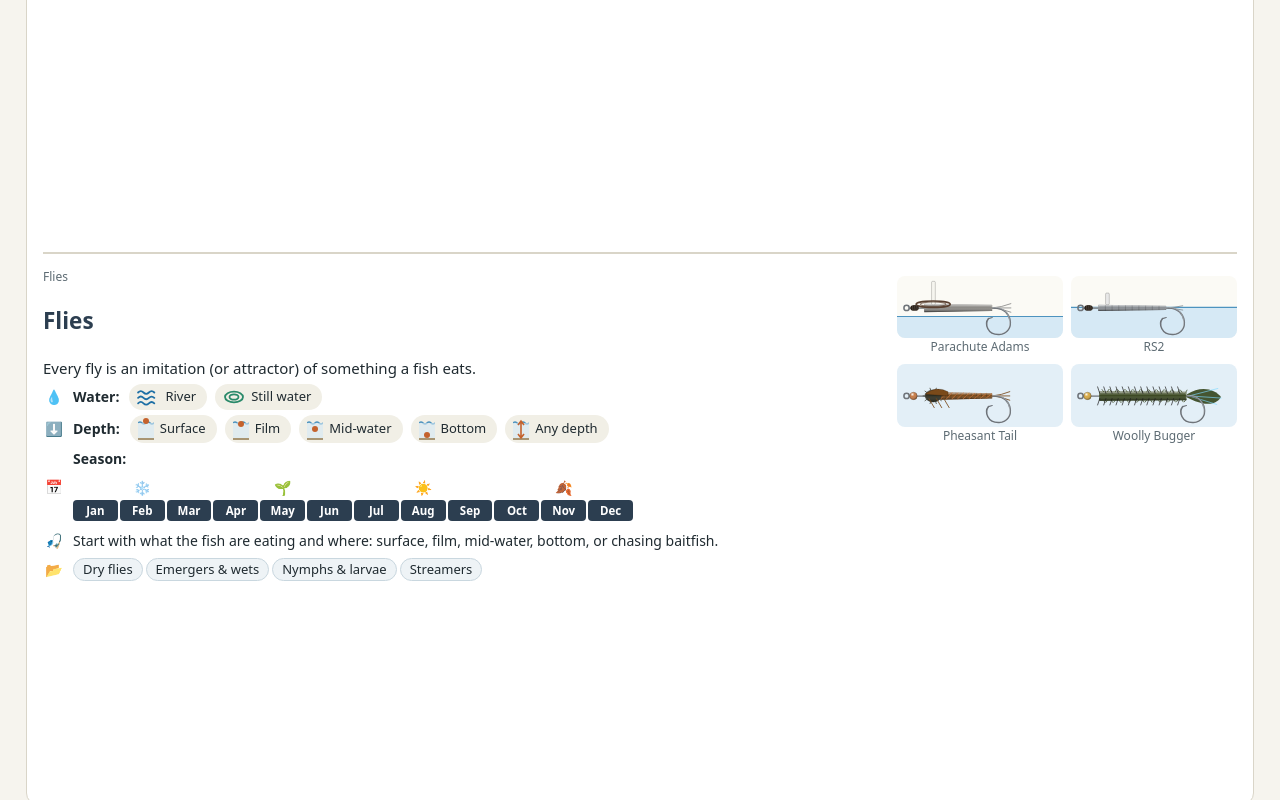
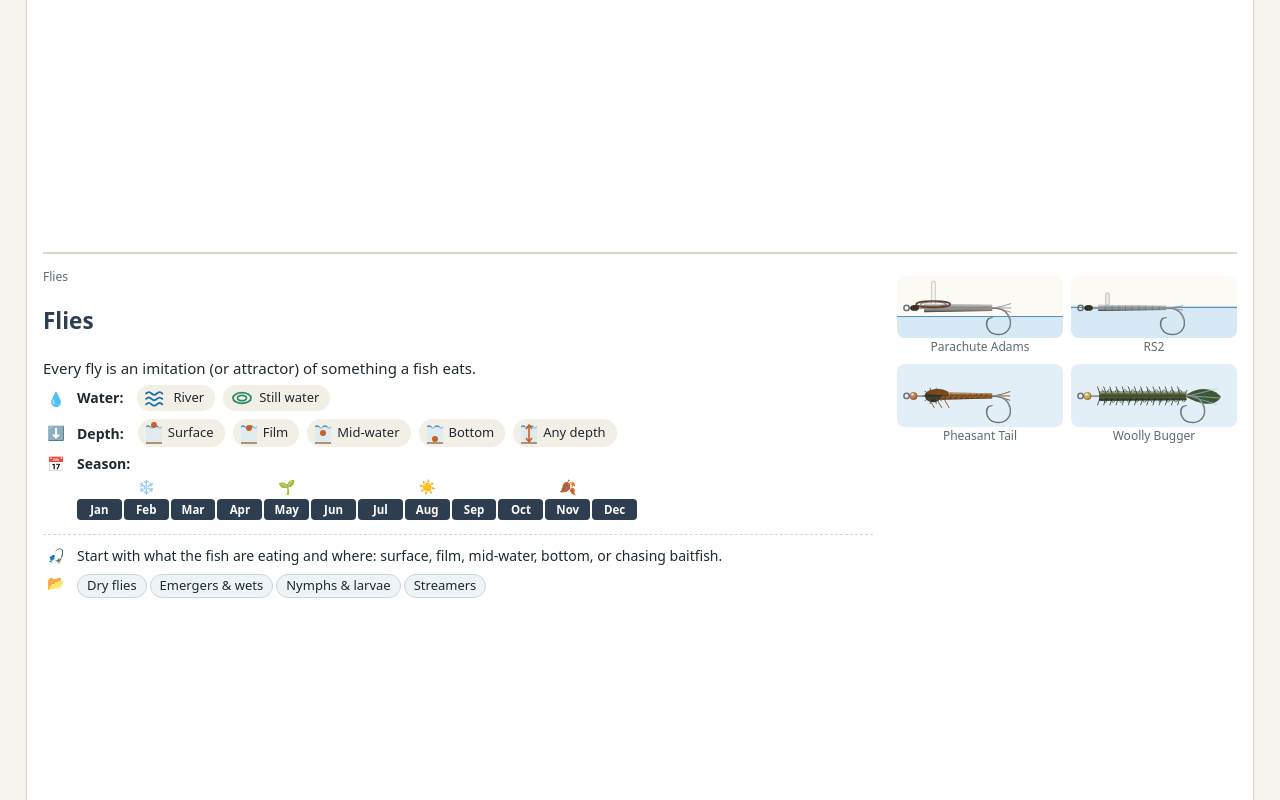
Before and after one commit to tannerpolley/fly-tree, a plain HTML site: page index.html in a window 1280 px wide. Shown: the part 508-1308 px from the top of the page. Drawn offline with Linux system fonts and the light colour scheme.

Commit message:
Align info-row icons to their labels; group quick facts vs. how-to rows
Co-Authored-By: Claude Sonnet 5.5 <noreply@anthropic.com>

```diff
--- a/index.html
+++ b/index.html
@@ -24,9 +24,10 @@ section{display:none;padding:16px 26px 50px}section.on{display:block}
 .pgrid{display:grid;grid-template-columns:1fr minmax(260px,340px);gap:24px;align-items:start}
 .facts{display:flex;gap:8px;flex-wrap:wrap;align-items:center;margin:8px 0}
 .fact{display:inline-flex;gap:6px;align-items:center;font-size:13px;background:#f1efe6;border-radius:999px;padding:3px 11px 3px 8px}
-.cal{display:grid;grid-template-columns:repeat(12,1fr);gap:2px;max-width:560px;margin:8px 0 4px}
+.cal{display:grid;grid-template-columns:repeat(12,1fr);gap:2px;max-width:560px;margin:2px 0 4px}
 .cal div{text-align:center;font-size:11.5px;border-radius:4px;padding:2px 0;background:#ece9dc;color:#8a8f94}.cal .on{color:#fff;font-weight:700}.cal .se{background:none;font-size:14px;padding:0}
-.row{margin:5px 0;font-size:14px;display:flex;gap:8px;align-items:center}.row .ic{flex:0 0 22px;text-align:center}.row ul{margin:0;padding-left:16px}
+.row{margin:6px 0;font-size:14px;display:grid;grid-template-columns:26px 1fr;gap:8px;align-items:start}
+.row .ic{text-align:center;line-height:1.5}.row .ic.tall{line-height:28px}.rowsep{border:0;border-top:1px dashed var(--line);margin:10px 0}.row .ic{flex:0 0 22px;text-align:center}.row ul{margin:0;padding-left:16px}
 .rchip{display:inline-block;background:#f4efe3;border:1px solid #e0d8c2;border-radius:6px;padding:1px 8px;margin:2px 3px 2px 0;font-size:13px}
 .pcols{columns:2 300px;column-gap:26px}.pcols .dl{break-inside:avoid;margin:0 0 10px}
 .mont{grid-template-columns:repeat(2,1fr)!important}
@@ -45,7 +46,7 @@ table{border-collapse:collapse;width:100%}th,td{border-bottom:1px solid var(--li
 
 .glh{margin:22px 0 8px}.glgrid{display:grid;grid-template-columns:repeat(auto-fill,minmax(300px,1fr));gap:10px}.glcard{background:#fff;border:1px solid var(--line);border-radius:10px;padding:10px 12px;font-size:14px}.glcard b{display:block;margin-bottom:2px}
 .chain{display:flex;flex-wrap:wrap;gap:6px;align-items:center;margin:5px 0 2px}.chain span{background:#eef3f6;border:1px solid #c9d7df;border-radius:8px;padding:3px 9px;font-size:13px}.chain .fl{background:#fff3e8;border-color:#e6b98d;font-weight:700}.chain i{color:#c4622d;font-style:normal}
-.facts b{margin-right:2px}.row>div,.row>span:last-child{flex:1;min-width:0}.row .facts{margin:0;align-items:center}.row .cal{width:100%}
+.facts b,.sw b{margin-right:6px;min-width:0}.sw{gap:0}.sw .swb{margin-left:0}.row>div,.row>span:last-child{min-width:0}.row .facts{margin:0;align-items:center}.row .cal{width:100%}
 .swb{width:26px;height:26px;border-radius:50%;border:2px solid #fff;box-shadow:0 0 0 1px #9aa5ac;cursor:pointer;margin-right:7px;padding:0;vertical-align:middle}.swb.on{box-shadow:0 0 0 3px #1f2a30}.sw{display:flex;align-items:center;flex-wrap:wrap;gap:2px}
 .mnav{display:flex;gap:10px;align-items:center;margin:4px 0 10px;flex-wrap:wrap}
 .mback{border:1px solid var(--line);background:#fff;border-radius:999px;padding:8px 14px;font:inherit;cursor:pointer}
@@ -1110,13 +1111,14 @@ function info(n){
   let t=`<div class="crumb">${path.map(p=>p.n).join(' › ')}</div><h2 style="color:${n.c}">${n.n}</h2>`;
   if(n.s)t+=`<div>${fs(n.s)}</div>`;
   const wl={r:icoRiver('#1d6fa5')+' River',s:icoPond('#2a8a6a')+' Still water'};
-  const chipRow=(ic,lab,items)=>items?`<div class="row"><span class="ic">${ic}</span><span class="facts"><b>${lab}:</b> ${items}</span></div>`:'';
+  const chipRow=(ic,lab,items)=>items?`<div class="row"><span class="ic tall">${ic}</span><span class="facts"><b>${lab}:</b> ${items}</span></div>`:'';
   t+=chipRow('💧','Water',[...m.w].sort().map(w=>`<span class="fact">${wl[w]}</span>`).join(''));
   t+=chipRow('⬇️','Depth',[...m.d].map(d=>`<span class="fact">${icoDepth(d)} ${DEPTHN[d]}</span>`).join(''));
   t+=chipRow('📏','Size',n.z?`<span class="fact">${n.z}</span>`:'');
   const vs=VARIANTS[n.n];
-  if(leaf&&vs){const cur=VAR[n.n]||0;t+=`<div class="row"><span class="ic">🎨</span><span class="sw">${vs.map((v,i)=>`<button class="swb${i===cur?' on':''}" data-var="${n.id}" data-i="${i}" title="${v[0]}" aria-label="${v[0]}" style="background:${v[1]}"></button>`).join('')}<span class="small mute"> ${vs[cur][0]}</span></span></div>`}
+  if(leaf&&vs){const cur=VAR[n.n]||0;t+=`<div class="row"><span class="ic tall">🎨</span><span class="sw"><b>Colour:</b>${vs.map((v,i)=>`<button class="swb${i===cur?' on':''}" data-var="${n.id}" data-i="${i}" title="${v[0]}" aria-label="${v[0]}" style="background:${v[1]}"></button>`).join('')}<span class="small mute"> ${vs[cur][0]}</span></span></div>`}
   if(m.m.size)t+=`<div class="row"><span class="ic">📅</span><div><b>Season:</b>${calHTML(m.m,n.c)}</div></div>`;
+  t+='<hr class="rowsep">';
   t+=rigHTML(n);
   if(leaf&&a)t+=`<div class="row"><span class="ic">🔍</span><span><b>Spot it:</b> ${a.v}</span></div>`;
   else if(VIS[n.n])t+=`<div class="row"><span class="ic">🔍</span><ul>${VIS[n.n].slice(0,3).map(v=>`<li>${v}</li>`).join('')}</ul></div>`;
```
